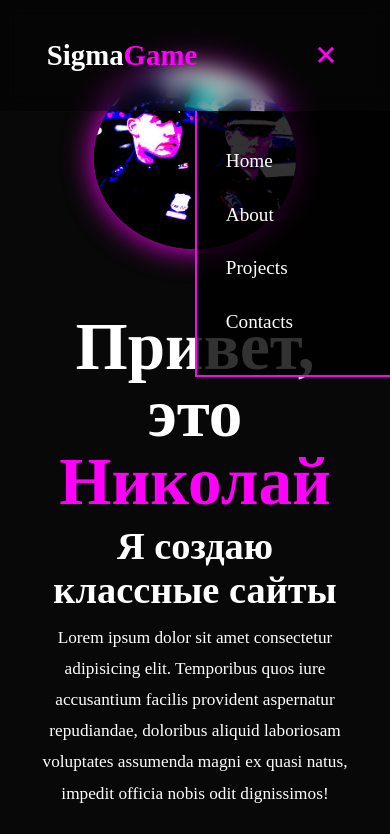
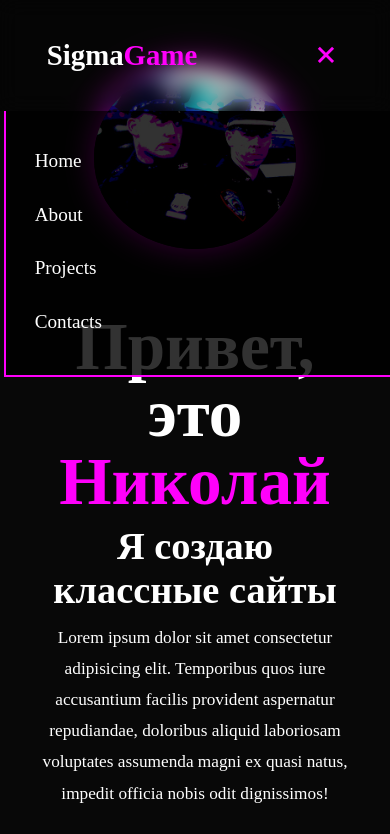
Before and after one commit to Nikolaghetto69/portfolio_test, a plain HTML site: page index.html in a window 390 px wide. Both pictures are taken after a click on the icon 325 px from the left and 55 px from the top of the page. Shown: the top 834 px of the page. Drawn offline with nearby package versions, Linux system fonts and the light colour scheme.

Commit message:
Update style.css

```diff
--- a/css/style.css
+++ b/css/style.css
@@ -317,7 +317,7 @@ section{
         position: absolute;
         top:100%;
         right: 0;
-        width: 50%;
+        width: 99%;
         padding: 1rem 3rem;
         background-color: rgba(0, 0, 0, 0.803);
         border-left: 2px solid var(--main-color);
```
